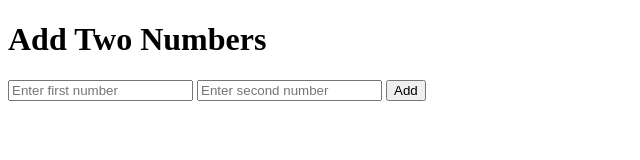
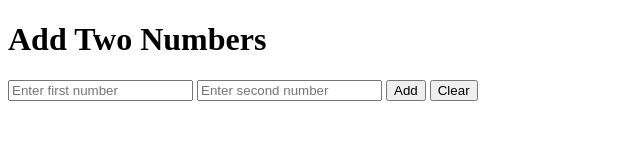
Before and after one commit to apoorva-mohan-poojari/dummy1, a plain HTML site: page index.html in a window 1280 px wide. Shown: the whole page, without its empty margins (0-640 px from the left). Drawn offline with Linux system fonts and the light colour scheme.

Commit message:
added clear button

```diff
--- a/index.html
+++ b/index.html
@@ -18,6 +18,8 @@
     <input type="number" id="num1" placeholder="Enter first number" />
     <input type="number" id="num2" placeholder="Enter second number" />
     <button onclick="addNumbers()">Add</button>
+    <button onclick="addNumbers()">Clear</button>
+
     <p id="result"></p>
 </body>
 </html>
```
